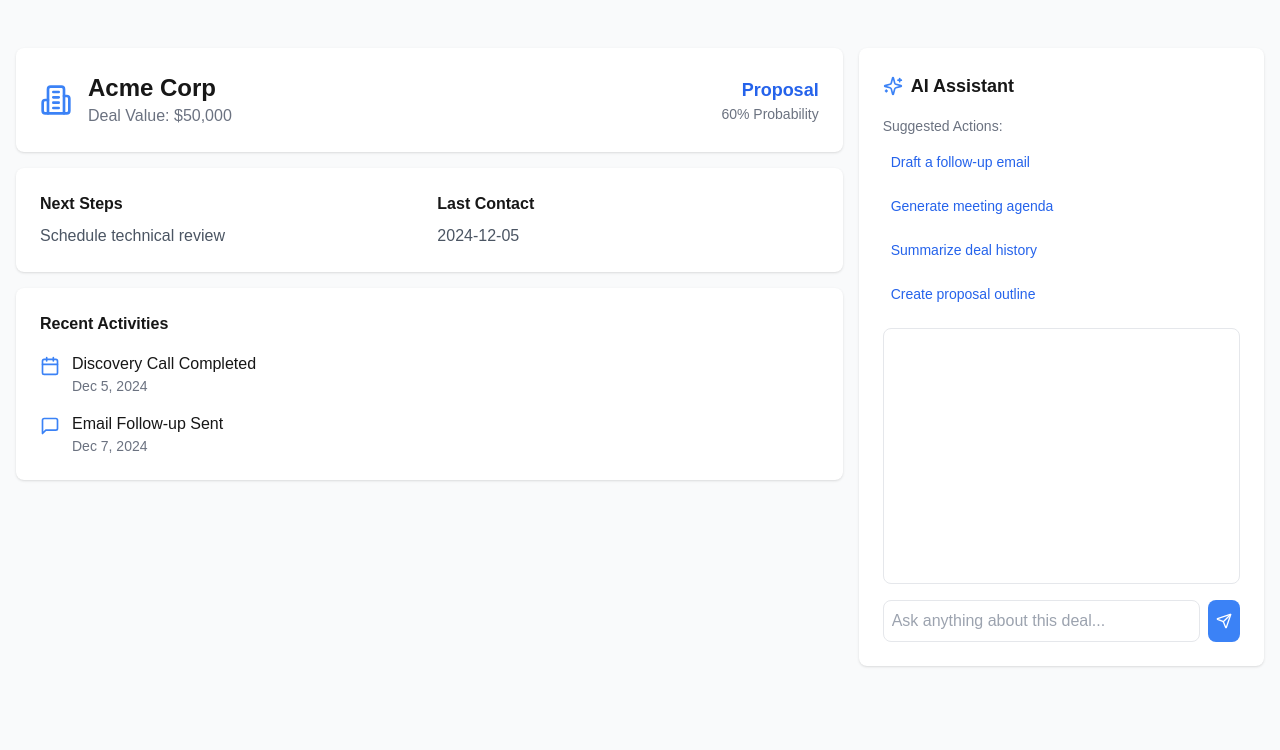
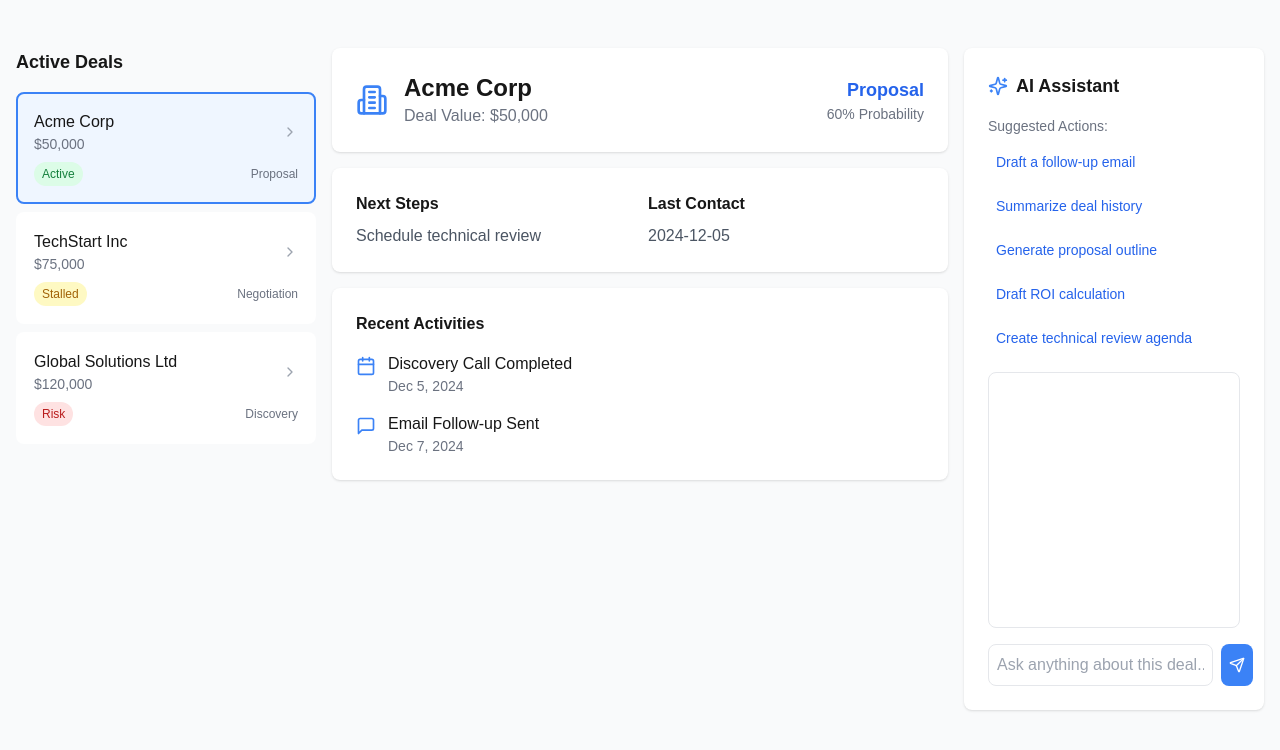
Before and after one commit to pratkuk/sales-coworker-render, a Next.js app: page / in a window 1280 px wide. Shown: the top 750 px of the page. Built offline with nearby package versions, Linux system fonts and the light colour scheme.

Commit message:
Add deal list and contextual AI prompts

```diff
--- a/app/components/SalesCoworker.tsx
+++ b/app/components/SalesCoworker.tsx
@@ -6,7 +6,9 @@
   Calendar,
   MessageSquare,
   Send,
-  Sparkles
+  Sparkles,
+  DollarSign,
+  ChevronRight
 } from 'lucide-react';
 
 interface Deal {
@@ -17,34 +19,110 @@
   nextStep: string;
   lastContact: string;
   probability: number;
+  status: 'active' | 'stalled' | 'risk';
+  daysInStage: number;
 }
 
-const sampleDeal: Deal = {
+const deals: Deal[] = [
+  {
     id: 1,
     companyName: "Acme Corp",
     stage: "Proposal",
     value: 50000,
     nextStep: "Schedule technical review",
     lastContact: "2024-12-05",
-  probability: 60
+    probability: 60,
+    status: 'active',
+    daysInStage: 5
+  },
+  {
+    id: 2,
+    companyName: "TechStart Inc",
+    stage: "Negotiation",
+    value: 75000,
+    nextStep: "Follow up on pricing discussion",
+    lastContact: "2024-12-08",
+    probability: 80,
+    status: 'stalled',
+    daysInStage: 15
+  },
+  {
+    id: 3,
+    companyName: "Global Solutions Ltd",
+    stage: "Discovery",
+    value: 120000,
+    nextStep: "Initial requirements gathering",
+    lastContact: "2024-12-09",
+    probability: 30,
+    status: 'risk',
+    daysInStage: 2
+  }
+];
+
+const getContextualPrompts = (deal: Deal): string[] => {
+  const basePrompts = [
+    "Draft a follow-up email",
+    "Summarize deal history"
+  ];
+
+  const stagePrompts = {
+    "Discovery": [
+      "Create discovery call agenda",
+      "Generate qualification questions",
+      "Draft needs assessment document"
+    ],
+    "Proposal": [
+      "Generate proposal outline",
+      "Draft ROI calculation",
+      "Create technical review agenda"
+    ],
+    "Negotiation": [
+      "Draft pricing comparison",
+      "Create negotiation strategy",
+      "Prepare contract summary"
+    ]
   };
 
-const suggestedPrompts = [
-  "Draft a follow-up email",
-  "Generate meeting agenda",
-  "Summarize deal history",
-  "Create proposal outline"
-];
+  const statusPrompts = {
+    'stalled': [
+      `Re-engagement strategy for ${deal.companyName}`,
+      "Draft escalation email to decision maker"
+    ],
+    'risk': [
+      "Generate risk mitigation plan",
+      "Create competitive analysis",
+      "Draft objection handling document"
+    ]
+  };
+
+  // Combine relevant prompts based on deal context
+  let contextualPrompts = [...basePrompts];
+
+  // Add stage-specific prompts
+  if (deal.stage in stagePrompts) {
+    contextualPrompts = [...contextualPrompts, ...stagePrompts[deal.stage as keyof typeof stagePrompts]];
+  }
+
+  // Add status-specific prompts
+  if (deal.status in statusPrompts) {
+    contextualPrompts = [...contextualPrompts, ...statusPrompts[deal.status as keyof typeof statusPrompts]];
+  }
+
+  // Add time-based prompts
+  if (deal.daysInStage > 10) {
+    contextualPrompts.push("Generate stage progression plan");
+  }
+
+  return contextualPrompts.slice(0, 5); // Return top 5 most relevant prompts
+};
 
 export default function SalesCoworker() {
-  const [selectedDeal] = useState<Deal>(sampleDeal);
+  const [selectedDeal, setSelectedDeal] = useState<Deal>(deals[0]);
   const [customPrompt, setCustomPrompt] = useState('');
   const [chatHistory, setChatHistory] = useState<Array<{type: 'user' | 'assistant', message: string}>>([]);
 
   const handleSendPrompt = (prompt: string) => {
-    // Add user message to chat
     setChatHistory([...chatHistory, { type: 'user', message: prompt }]);
-    // Here we'll later add actual AI response logic
     setChatHistory(prev => [...prev, {
       type: 'assistant',
       message: `This is a placeholder response for: ${prompt}`
@@ -54,7 +132,41 @@
 
   return (
     <div className="min-h-screen bg-gray-50 p-4">
-      <div className="max-w-7xl mx-auto grid grid-cols-3 gap-4">
+      <div className="max-w-7xl mx-auto grid grid-cols-4 gap-4">
+        {/* Deals List */}
+        <div className="space-y-2">
+          <h2 className="font-semibold text-lg mb-4">Active Deals</h2>
+          {deals.map((deal) => (
+            <div
+              key={deal.id}
+              onClick={() => setSelectedDeal(deal)}
+              className={`cursor-pointer p-4 rounded-lg transition-all ${
+                selectedDeal.id === deal.id
+                  ? 'bg-blue-50 border-blue-500 border-2'
+                  : 'bg-white hover:bg-gray-50 border-2 border-transparent'
+              }`}
+            >
+              <div className="flex items-center justify-between">
+                <div>
+                  <h3 className="font-medium">{deal.companyName}</h3>
+                  <p className="text-sm text-gray-500">${deal.value.toLocaleString()}</p>
+                </div>
+                <ChevronRight className="w-4 h-4 text-gray-400" />
+              </div>
+              <div className="mt-2 flex items-center justify-between">
+                <span className={`text-xs px-2 py-1 rounded-full ${
+                  deal.status === 'active' ? 'bg-green-100 text-green-700' :
+                  deal.status === 'stalled' ? 'bg-yellow-100 text-yellow-700' :
+                  'bg-red-100 text-red-700'
+                }`}>
+                  {deal.status.charAt(0).toUpperCase() + deal.status.slice(1)}
+                </span>
+                <span className="text-xs text-gray-500">{deal.stage}</span>
+              </div>
+            </div>
+          ))}
+        </div>
+
         {/* CRM Side */}
         <div className="col-span-2 space-y-4">
           {/* Deal Header */}
@@ -122,7 +234,7 @@
             <div className="mb-4">
               <p className="text-sm text-gray-500 mb-2">Suggested Actions:</p>
               <div className="space-y-2">
-                {suggestedPrompts.map((prompt, index) => (
+                {getContextualPrompts(selectedDeal).map((prompt, index) => (
                   <button
                     key={index}
                     onClick={() => handleSendPrompt(prompt)}
```
Lines whose indentation alone changed are shown as unchanged.
